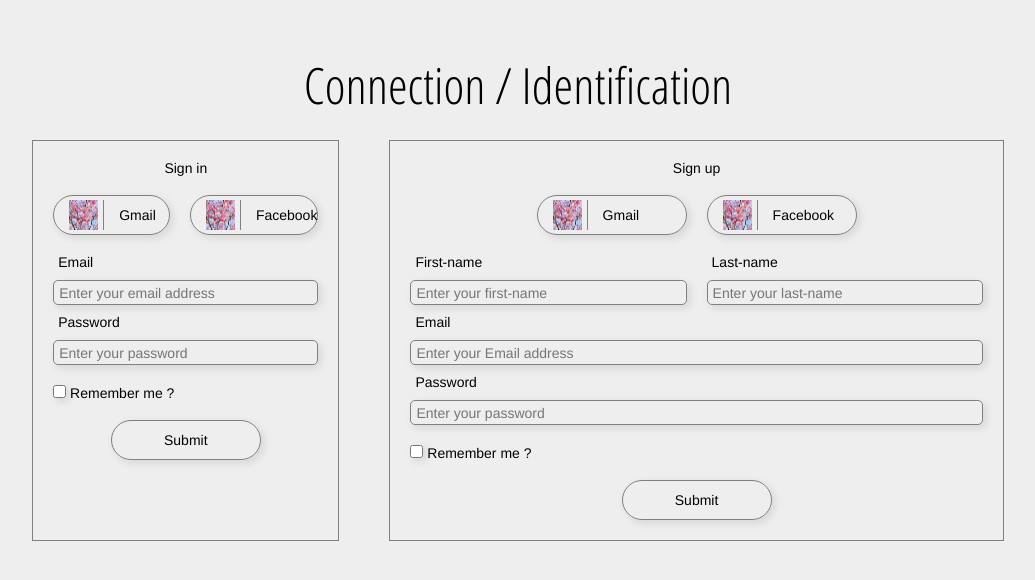
After one commit to BerangereHetic/Inventory, a PHP site: page /identification.php in a window 1280 px wide. The commit adds this page. Shown: the top 580 px of the page, without its empty margins (122-1157 px from the left). Run offline with PHP 8.4, Linux system fonts and the light colour scheme.

Commit message:
Inventory ready

```diff
--- /dev/null
+++ b/identification.php
@@ -0,0 +1,119 @@
+<!DOCTYPE html>
+<html lang="en">
+
+<head>
+    <meta charset="UTF-8">
+    <meta name="viewport" content="width=device-width,initial-scale=1,user-scalable=no">
+    <meta name="theme-color" content="#ffffff">
+
+    <title>Identification</title>
+
+    <link rel="stylesheet" href="reset.css">
+    <link rel="apple-touch-icon" sizes="180x180" href="images/favicons/apple-touch-icon.png">
+    <link rel="icon" type="image/png" href="images/favicons/favicon-32x32.png" sizes="32x32">
+    <link rel="icon" type="image/png" href="images/favicons/favicon-16x16.png" sizes="16x16">
+    <link rel="manifest" href="/manifest.json">
+    <link href="https://fonts.googleapis.com/css?family=Open+Sans+Condensed:300" rel="stylesheet">
+    <link rel="stylesheet" href="style.css">
+    <link rel="stylesheet" href="styleIdentification.css">
+</head>
+
+
+<body>
+
+    <!--<section class="background">
+        <img src="images/cherry-blossom-1318258_1920.jpg" alt="Flower background">
+        <canvas></canvas>
+    </section>-->
+
+    <h1>Connection / Identification</h1>
+    <section class="forms">
+        <article class="form-connection">
+       <!-- action : c'est l'adresse de la page ou du programme qui va traiter les informations (réponse au problème n°2). Cette page se chargera de vous envoyer un e-mail avec le message si c'est ce que vous voulez, ou bien d'enregistrer le message avec tous les autres dans une base de données.
+Cela ne peut pas se faire en HTML et CSS, on utilisera en général un autre langage dont vous avez peut-être entendu parler : PHP.-->
+
+            <h2>Sign in</h2>
+            <form action="#" method="post">
+                <div class="quick">
+                    <a href="" class="gmail-co">
+                        <img src="images/cherry-blossom-1318258_1920.jpg" alt="gmail connection">
+                        <p>Gmail</p>
+                    </a>
+                    <a href="" class="facebook-co">
+                        <img src="images/cherry-blossom-1318258_1920.jpg" alt="facebook connection">
+                        <p>Facebook</p>
+                    </a>
+                </div>
+
+                <div class="mail">
+                    <label for="email-co">Email</label>
+                    <input type="email" name="email-co" value="" placeholder="Enter your email address" id="email-co">
+                </div>
+                <div class="mdp">
+                    <label for="password-co">Password</label>
+                    <input type="password" name="password-co" value="" placeholder="Enter your password" id="password-co">
+                </div>
+                <div class="remember">
+                        <input type="checkbox" name="remember-co" value="" id="remember-co">
+                        <label for="remember-co">Remember me ?</label>
+                </div>
+                <div class="submit">
+                    <input type="submit">
+                </div>
+            </form>
+        </article>
+
+        <article class="form-identification">
+       <!-- action : c'est l'adresse de la page ou du programme qui va traiter les informations (réponse au problème n°2). Cette page se chargera de vous envoyer un e-mail avec le message si c'est ce que vous voulez, ou bien d'enregistrer le message avec tous les autres dans une base de données.
+Cela ne peut pas se faire en HTML et CSS, on utilisera en général un autre langage dont vous avez peut-être entendu parler : PHP.-->
+
+            <h2>Sign up</h2>
+            <form action="#" method="post">
+                <div class="quick">
+                    <a href="" class="gmail">
+                        <img src="images/cherry-blossom-1318258_1920.jpg" alt="gmail identification">
+                        <p>Gmail</p>
+                    </a>
+                    <a href="" class="facebook">
+                        <img src="images/cherry-blossom-1318258_1920.jpg" alt="facebook identification">
+                        <p>Facebook</p>
+                    </a>
+                </div>
+
+
+                <div class="name">
+                    <div class="first-name">
+                        <label for="first-name-id">First-name</label>
+                        <input type="text" name="first-name-id" value="" placeholder="Enter your first-name" id="first-name-id">
+                    </div>
+
+                    <div class="last-name">
+                        <label for="last-name-id">Last-name</label>
+                        <input type="text" name="last-name-id" value="" placeholder="Enter your last-name" id="last-name-id">
+                    </div>
+                </div>
+
+                <div class="mail">
+                    <label for="email-id">Email</label>
+                    <input type="email" name="email-id" value="" placeholder="Enter your Email address" id="email-id">
+                </div>
+                <div class="mdp">
+                    <label for="password-id">Password</label>
+                    <input type="password" name="password-id" value="" placeholder="Enter your password" id="password-id">
+                </div>
+                <div class="remember">
+                        <input type="checkbox" name="remember-id" value="" id="remember-id">
+                        <label for="remember-id">Remember me ?</label>
+                </div>
+                <div class="submit">
+                    <input type="submit">
+                </div>
+            </form>
+        </article>
+    </section>
+
+
+    <script type="text/javascript" src="script.js"></script>
+</body>
+
+</html>
--- a/style.css
+++ b/style.css
@@ -8,18 +8,74 @@ body {
     float: left;
 }
 
+.right{
+    float: right;
+}
+
+a{
+    text-decoration: none;
+    width: 150px;
+    height: 40px;
+    border-radius: 20px;
+    border: 1px solid grey;
+    cursor: pointer;
+    display: flex;
+    flex-direction: row;
+    justify-content: flex-start;
+    align-items: center;
+    box-shadow: 3px 3px 8.91px 0.09px rgba(0, 0, 0, 0.10);
+}
+
+a:hover{
+    background: rgba(0, 0, 0, 0.15);
+}
+
+input{
+    box-shadow: 3px 3px 8.91px 0.09px rgba(0, 0, 0, 0.10);
+}
+
+input:focus{
+    box-shadow: 3px 3px 8.91px 0.09px rgba(0, 0, 0, 0.25);
+}
+
+/***********
+
+TOP
+
+***********/
+
+h1{
+    width: 700px;
+    text-align: center;
+    margin: auto;
+    margin-top: 60px;
+    font-family: 'Open Sans Condensed', sans-serif;
+    font-size: 50px;
+}
+
+.connection{
+    width: 400px;
+    height: 50px;
+    display: flex;
+    flex-direction: row;
+    justify-content: center;
+    align-items: center;
+}
+
+.connection a{
+    justify-content: center;
+}
+
+.connection a:nth-child(1){
+    margin-right: 20px;
+}
+
+
 /***********
 
 INVENTORY
 
 ***********/
-
-.inventory h1{
-    text-align: center;
-    margin-top: 60px;
-    font-family: 'Open Sans Condensed', sans-serif;
-    font-size: 50px;
-}
 
 .inventory ul{
     width: 90%;
@@ -81,6 +137,7 @@ CONTENT
     background: #eee;
     margin-top: 50px;
     margin-left: 50px;
+    box-shadow: 3px 3px 8.91px 0.09px rgba(0, 0, 0, 0.15);
 }
 
 .inventory article div.content-item img{
--- a/styleIdentification.css
+++ b/styleIdentification.css
@@ -1,6 +1,6 @@
 /***********
 
-IDENTIFICATION
+BACKGROUND
 
 ***********/
 
@@ -19,3 +19,112 @@ section.background canvas{
     position: absolute;
     z-index: 2;
 }
+
+/***********
+
+CONNECTION
+
+***********/
+
+section.forms{
+    width: 80%;
+    margin: auto;
+    display: flex;
+    flex-direction: row;
+    justify-content: center;
+    align-content: center;
+}
+
+section.forms article{
+    margin-top: 30px;
+    margin-bottom: 30px;
+    padding: 20px;
+}
+
+section.forms article h2{
+    width: 100%;
+    text-align: center;
+    margin-bottom: 20px;
+}
+
+section.forms article.form-connection{
+    width: 30%;
+    margin-right: 50px;
+    border: 1px solid gray;
+    background: #eee;
+}
+
+section.forms article form div.quick{
+    width: 100%;
+    display: flex;
+    flex-direction: row;
+    justify-content: center;
+    margin-bottom: 20px;
+}
+
+div.submit{
+    width: 100%;
+    text-align: center;
+    margin-top: 20px;
+
+}
+
+div.submit input{
+    width: 150px;
+    height: 40px;
+    border-radius: 20px;
+    border: 1px solid grey;
+    cursor: pointer;
+}
+
+section.forms article form div.quick a:nth-child(1){
+    margin-right: 20px;
+}
+
+section.forms article form div.quick a img{
+    width: 35px;
+    height: 30px;
+    margin-right: 15px;
+    margin-left: 15px;
+    padding-right: 5px;
+    border-right: 1px solid grey;
+}
+
+div.mail label, div.mail input, div.mdp label, div.mdp input, div.first-name label, div.first-name input, div.last-name label, div.last-name input{
+    display: block;
+    width: 100%;
+    height: 25px;
+    padding-left: 5px;
+}
+
+div.mail input, div.mdp input, div.first-name input, div.last-name input{
+    margin-bottom: 10px;
+    border: 1px solid grey;
+    border-radius: 5px;
+}
+
+div.remember{
+    width: 100%;
+    margin-top: 20px;
+}
+
+section.forms article.form-identification{
+    width: 60%;
+    border: 1px solid grey;
+}
+
+div.name{
+    width: 100%;
+    display: flex;
+    flex-direction: row;
+    justify-content: flex-start;
+    align-items: flex-start;
+}
+
+div.first-name, div.last-name{
+    width: 49%;
+}
+
+div.first-name{
+    margin-right: 20px;
+}
```
Also changed, not shown: identification.html (deleted, +0 -61 lines), index.php (renamed from index.html, +9 -1 lines).
